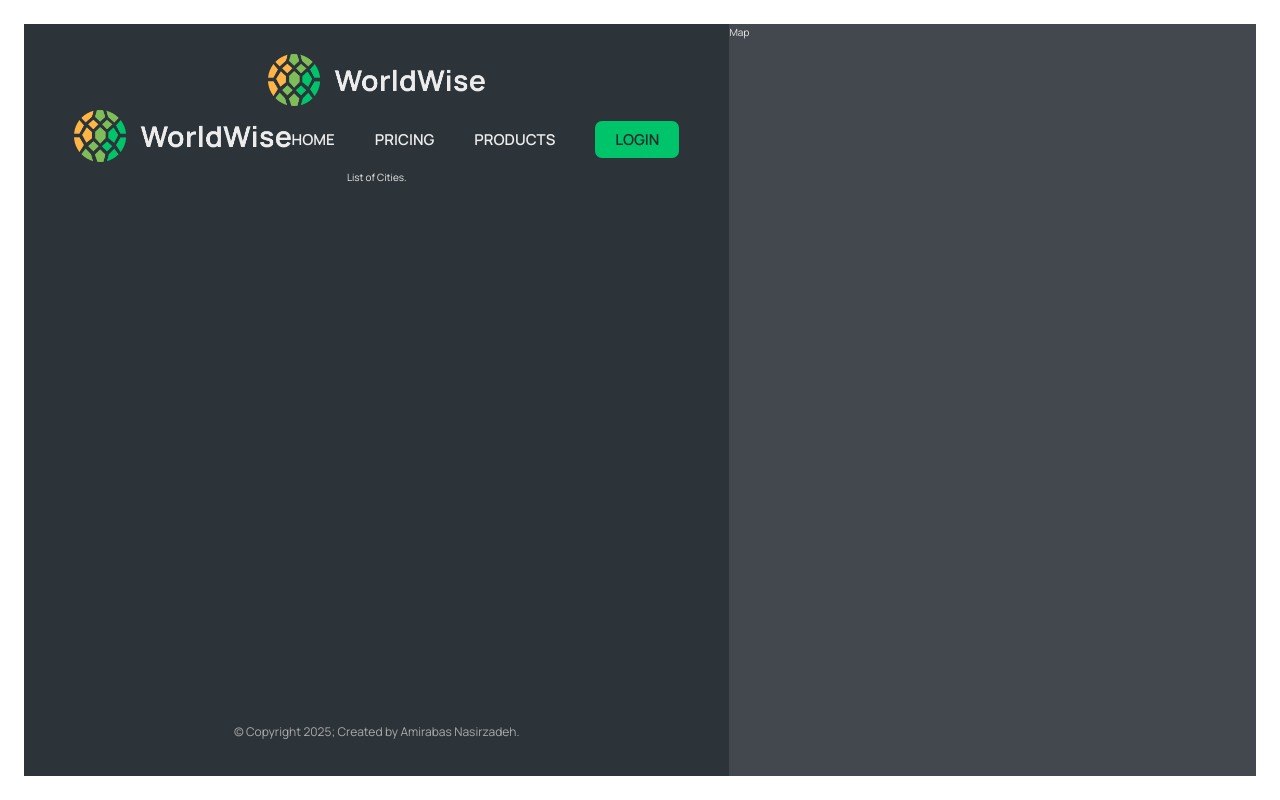
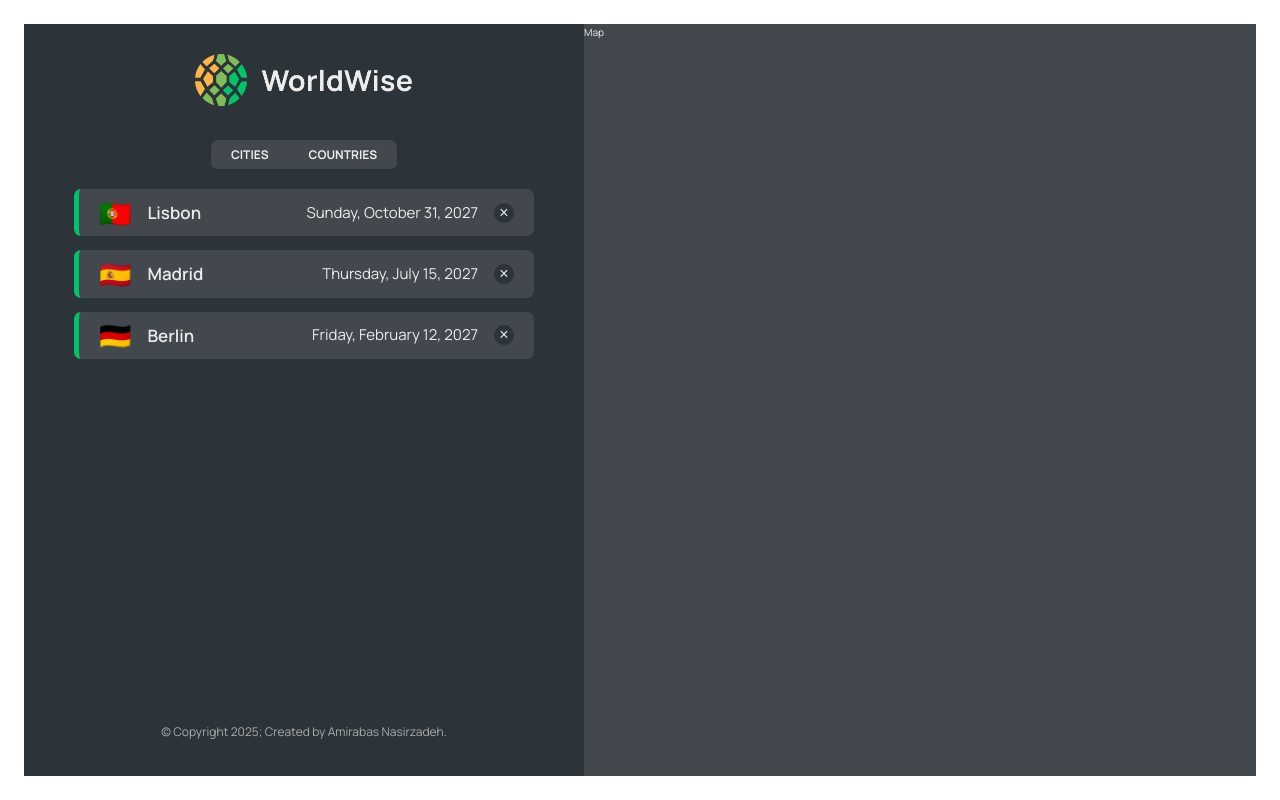
Before and after one commit to AmirabasNasirzadeh/worldwise, a React (Vite) app: page /app in a window 1280 px wide. Built offline with nearby package versions, Linux system fonts and the light colour scheme; data requests are answered from the project's data file.

Commit message:
Cities list implemented

```diff
--- a/package.json
+++ b/package.json
@@ -7,9 +7,11 @@
     "dev": "vite",
     "build": "vite build",
     "lint": "eslint . --ext js,jsx --report-unused-disable-directives --max-warnings 0",
-    "preview": "vite preview"
+    "preview": "vite preview",
+    "server": "json-server --watch cities.json --port 8000"
   },
   "dependencies": {
+    "json-server": "^1.0.0-beta.3",
     "react": "^18.2.0",
     "react-dom": "^18.2.0",
     "react-router-dom": "^6.29.0"
--- a/src/App.jsx
+++ b/src/App.jsx
@@ -1,12 +1,35 @@
 import { BrowserRouter, Route, Routes } from "react-router-dom";
-import Homepage from "./pages/Homepage";
+import Homepage from "./pages/homepage";
 import Products from "./pages/Product";
 import Pricing from "./pages/Pricing";
 import AppLayout from "./pages/AppLayout";
 import NotFound from "./pages/NotFound";
 import Login from "./pages/Login";
+import CityList from "./components/CityList";
+import { useEffect, useState } from "react";
+
+const BASE_URL = "http://localhost:8000";
 
 function App() {
+  const [cities, setCities] = useState([]);
+  const [isLoading, setIsLoading] = useState(false);
+
+  useEffect(function () {
+    async function fetchCities() {
+      try {
+        setIsLoading(true);
+        const res = await fetch(`${BASE_URL}/cities`);
+        const data = await res.json();
+        setCities(data);
+      } catch {
+        alert("There was an error fetching data...");
+      } finally {
+        setIsLoading(false);
+      }
+    }
+    fetchCities();
+  }, []);
+
   return (
     <div>
       <BrowserRouter>
@@ -14,7 +37,18 @@
           <Route path="/" element={<Homepage />} />
           <Route path="products" element={<Products />} />
           <Route path="pricing" element={<Pricing />} />
-          <Route path="app" element={<AppLayout />} />
+          <Route path="app" element={<AppLayout />}>
+            <Route
+              index
+              element={<CityList cities={cities} isLoading={isLoading} />}
+            />
+            <Route
+              path="cities"
+              element={<CityList cities={cities} isLoading={isLoading} />}
+            />
+            <Route path="countries" element={<p>Countries</p>} />
+            <Route path="form" element={<p>Form</p>} />
+          </Route>
           <Route path="login" element={<Login />} />
           <Route path="*" element={<NotFound />} />
         </Routes>
--- /dev/null
+++ b/src/components/AppNav.jsx
@@ -0,0 +1,19 @@
+import { NavLink } from "react-router-dom";
+import styles from "./AppNav.module.css";
+
+function AppNav() {
+  return (
+    <nav className={styles.nav}>
+      <ul>
+        <li>
+          <NavLink to="cities">Cities</NavLink>
+        </li>
+        <li>
+          <NavLink to="countries">Countries</NavLink>
+        </li>
+      </ul>
+    </nav>
+  );
+}
+
+export default AppNav;
--- /dev/null
+++ b/src/components/CityItem.jsx
@@ -0,0 +1,25 @@
+/* eslint-disable react/prop-types */
+import styles from "./CityItem.module.css";
+
+const formatDate = (date) =>
+  new Intl.DateTimeFormat("en", {
+    day: "numeric",
+    month: "long",
+    year: "numeric",
+    weekday: "long",
+  }).format(new Date(date));
+
+function CityItem({ city }) {
+  const { cityName, emoji, date } = city;
+
+  return (
+    <li className={styles.cityItem}>
+      <span className={styles.emoji}>{emoji}</span>
+      <h3 className={styles.name}>{cityName}</h3>
+      <time className={styles.date}>{formatDate(date)}</time>
+      <button className={styles.deleteBtn}>&times;</button>
+    </li>
+  );
+}
+
+export default CityItem;
--- /dev/null
+++ b/src/components/CityList.jsx
@@ -0,0 +1,23 @@
+/* eslint-disable react/prop-types */
+import styles from "./CityList.module.css";
+import Spinner from "./Spinner";
+import CityItem from "./CityItem";
+import Message from "./Message";
+
+function CityList({ cities, isLoading }) {
+  if (isLoading) return <Spinner />;
+  if (!cities.length)
+    return (
+      <Message message="Add your first city by clicking on a city on the map." />
+    );
+
+  return (
+    <ul className={styles.cityList}>
+      {cities.map((city) => (
+        <CityItem key={city.id} city={city} />
+      ))}
+    </ul>
+  );
+}
+
+export default CityList;
--- a/src/components/Message.jsx
+++ b/src/components/Message.jsx
@@ -1,3 +1,4 @@
+/* eslint-disable react/prop-types */
 import styles from "./Message.module.css";
 
 function Message({ message }) {
--- a/src/components/Sidebar.jsx
+++ b/src/components/Sidebar.jsx
@@ -1,6 +1,7 @@
 import styles from "./Sidebar.module.css";
 import Logo from "./Logo";
-import AppNav from "./PageNav";
+import AppNav from "./AppNav";
+import { Outlet } from "react-router-dom";
 
 function Sidebar() {
   return (
@@ -8,7 +9,7 @@
       <Logo />
       <AppNav />
 
-      <p>List of Cities.</p>
+      <Outlet />
       <footer className={styles.footer}>
         <p className={styles.copyright}>
           &copy; Copyright {new Date().getFullYear()}; Created by Amirabas
--- a/src/pages/AppLayout.jsx
+++ b/src/pages/AppLayout.jsx
@@ -1,5 +1,5 @@
 import styles from "./AppLayout.module.css";
-// import AppNav from "../components/PageNav";
+import PageNav from "../components/PageNav";
 import Sidebar from "../components/sidebar";
 import Map from "../components/Map";
 
--- a/src/pages/Homepage.jsx
+++ b/src/pages/Homepage.jsx
@@ -1,11 +1,11 @@
 import styles from "./Homepage.module.css";
 import { Link } from "react-router-dom";
-import AppNav from "../components/PageNav";
+import PageNav from "../components/PageNav";
 
 export default function Homepage() {
   return (
     <main className={styles.homepage}>
-      <AppNav />
+      <PageNav />
 
       <section>
         <h1>
```
Also changed, not shown: .eslintrc.cjs, 1 other file (tests, documents, lock files or other folders).
